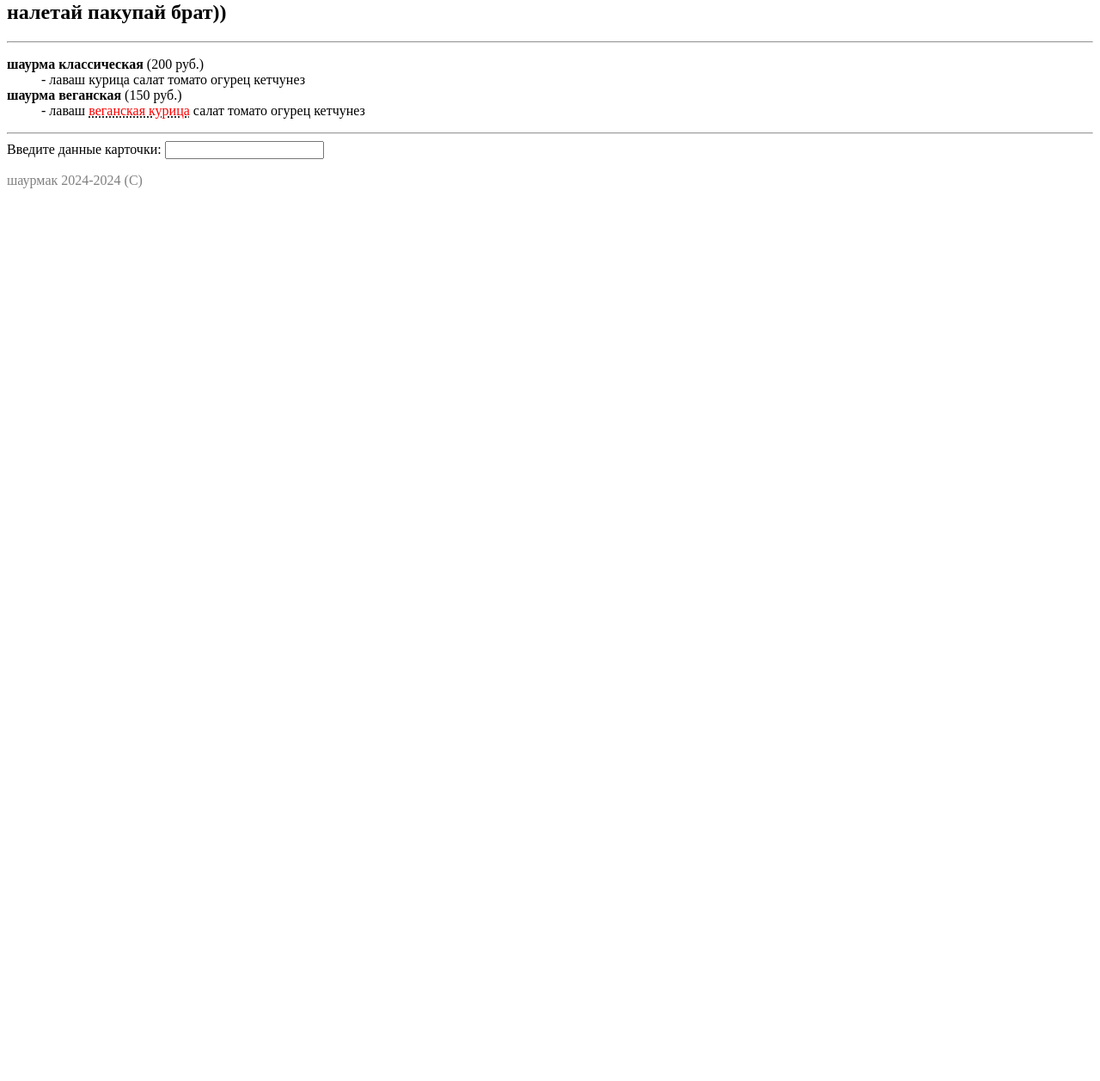
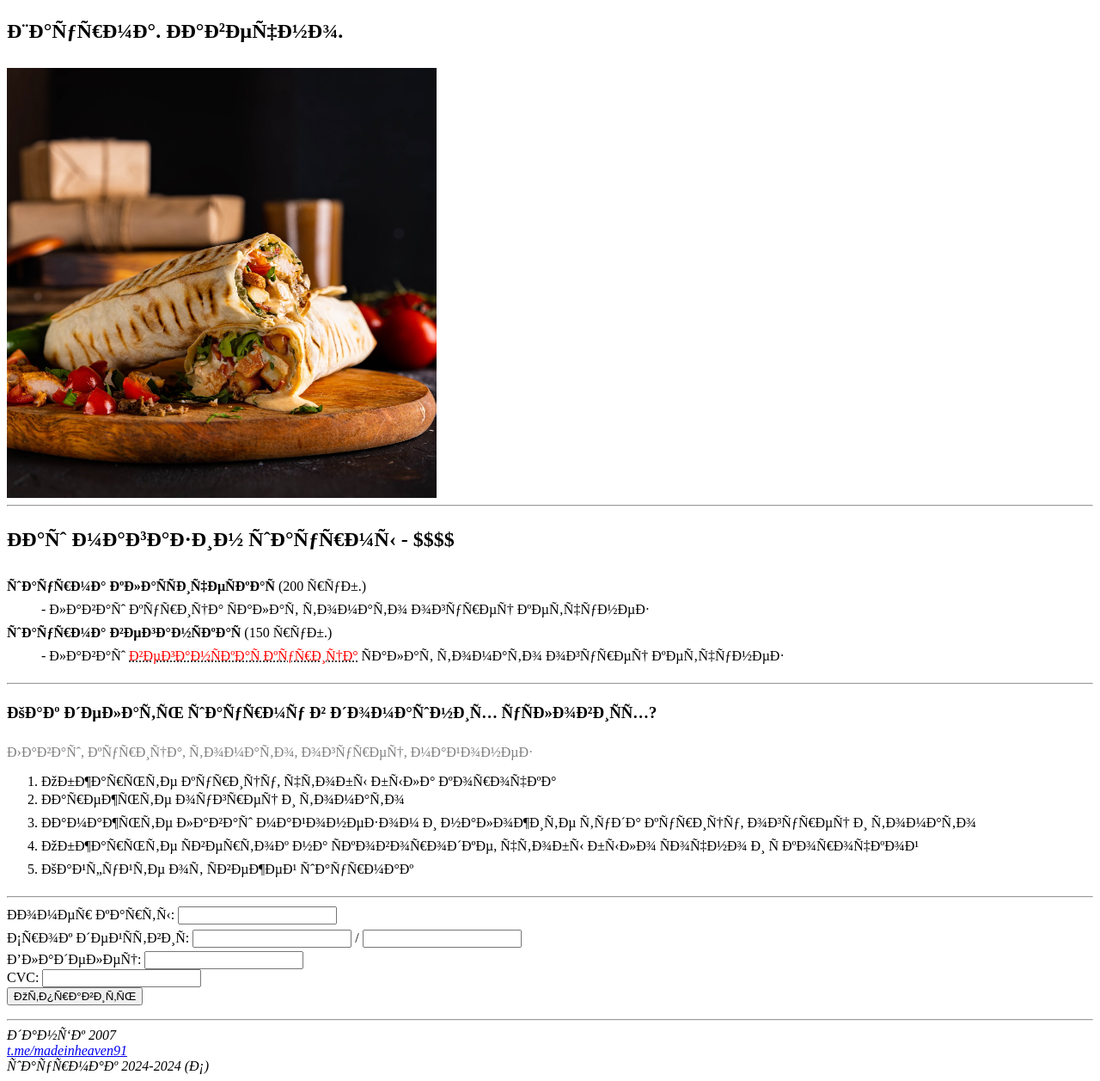
Before and after one commit to madeinheaven91/madeinheaven91.github.io, a plain HTML site: page index.html in a window 1280 px wide. Shown: the part 65-1322 px from the top of the page at 86% size. Before the commit the page ends 800 px from the top, so only its background shows below. Drawn offline with Linux system fonts and the light colour scheme.

Commit message:
234234
Signed-off-by: madeinheaven91 <bigmacpochta@gmail.com>

```diff
--- a/index.html
+++ b/index.html
@@ -1,20 +1,56 @@
 <html>
 	<head>
-		<title>Shaurmek</title>
+		<title>Shaurma 2007</title>
+		<link rel="icon" type="image/x-icon" href="images/favicon.ico">
+		<meta charset="unicode-bidi">
+		<meta http-equiv="x-ua-compatible" content="ie=edge">
+		<meta name="viewport" content="width=device-width, initial-scale=1.0">
+		<meta name="description" content="Купи шаурму">
+		<meta name="keywords" content="shaurma" />
+		<meta property="fb:admins" content="madeinheaven91" />
+		<meta property="og:title" content="Shaurma" />
+		<meta property="og:type" content="website" />
+		<meta property="og:url" content="https://https://madeinheaven91.github.io/" />
+		<meta property="og:description" content="Покупай шаурму брат" />
 	</head>
 	<body>
-		<h1>Шаурма на колесах 3000</h1>
-		<h2>налетай пакупай брат))</h2>
+		<h1>Библия шаурмы</h1>
+		<h2>Шаурма. Навечно.</h2>
+		<img src="images/sh.jpg" alt="shaurma" width="500" height="500" />
 		<hr>
+		<h2>Наш магазин шаурмы - $$$$</h2>
 		<dl>
 			<dt><strong>шаурма классическая</strong> (200 руб.)</dt>
 			<dd>- лаваш курица салат томато огурец кетчунез</dd>
 			<dt><strong>шаурма веганская</strong> (150 руб.)</dt>
 			<dd>- лаваш <abbr title="без курицы"><span style="color:red">веганская курица</span></abbr> салат томато огурец кетчунез</dd>
 		</dl>
+
 		<hr>
-		Введите данные карточки: <input>
+		<h3>Как делать шаурму в домашних условиях?</h3>
+		<p style="color:gray">Лаваш, курица, томато, огурец, майонез</style></p>
+		<ol start="1" type="1">
+			<li>Обжарьте курицу, чтобы была корочка</li>
+			<li>Нарежьте оугрец и томато</li>
+			<li>Намажьте лаваш майонезом и наложите туда курицу, огурец и томато</li>
+			<li>Обжарьте сверток на сковородке, чтобы было сочно и с корочкой</li>
+			<li>Кайфуйте от свежей шаурмак</li>
+		</ol>
 
-		<p><span style="color:gray">шаурмак 2024-2024 (С)</span></p>
+		<hr>
+		<form action="https://www.youtube.com/watch?v=cErgMJSgpv0">
+			Номер карты: <input type="number" required> <br>
+			Срок действия: <input maxlength="2" size="2" type="number" required> / <input maxlength="2" size="2" type="number" required> <br>
+			Владелец: <input type="text" required> <br>
+			CVC: <input type="number" maxlength="3" size="3" required> <br>
+			<input type="submit" value="Отправить">
+		</form>
+
+		<hr>
+		<address>
+			данёк 2007<br>
+			<a href="https://t.me/madeinheaven91/">t.me/madeinheaven91</a><br>
+			шаурмак 2024-2024 (С)<br>
+		</address>
 	</body>
 </html>
```
Also changed, not shown: images/favicon.ico (added), images/icon.png (added), images/sh.jpg (added).
